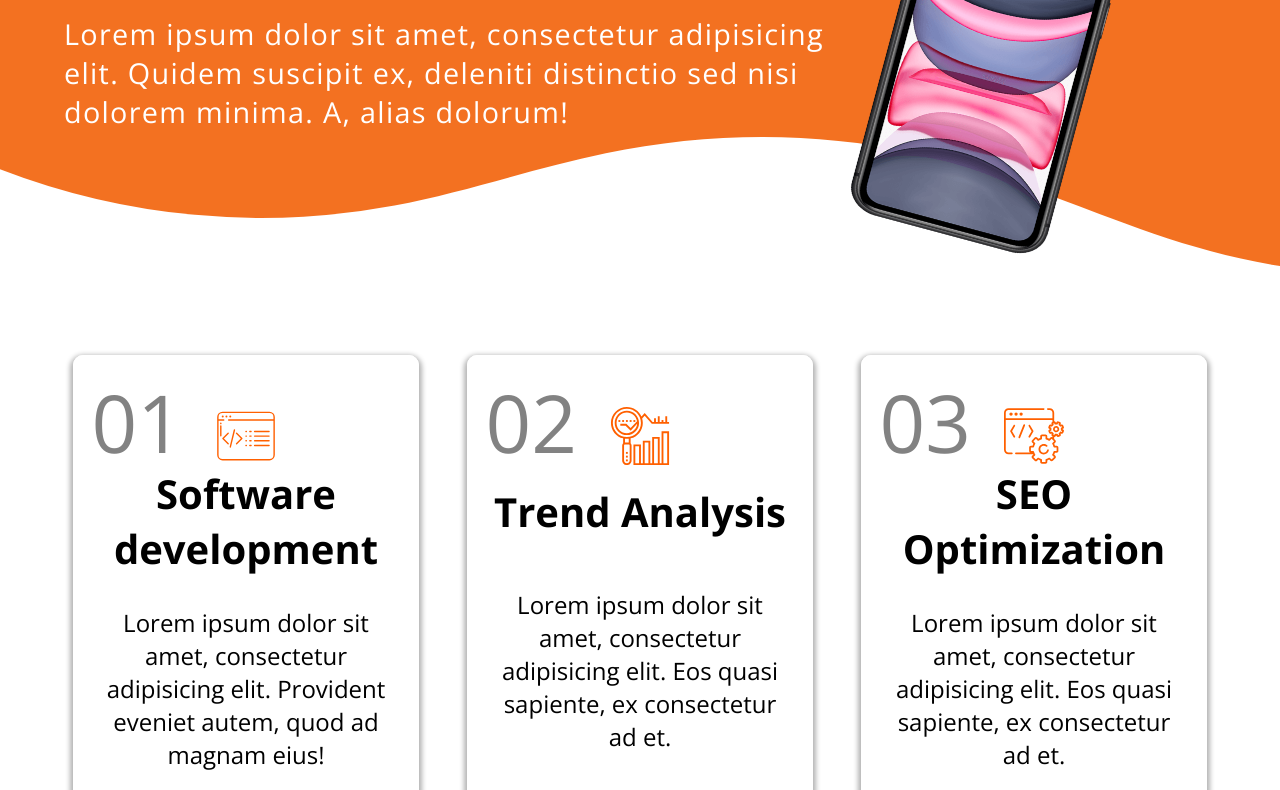
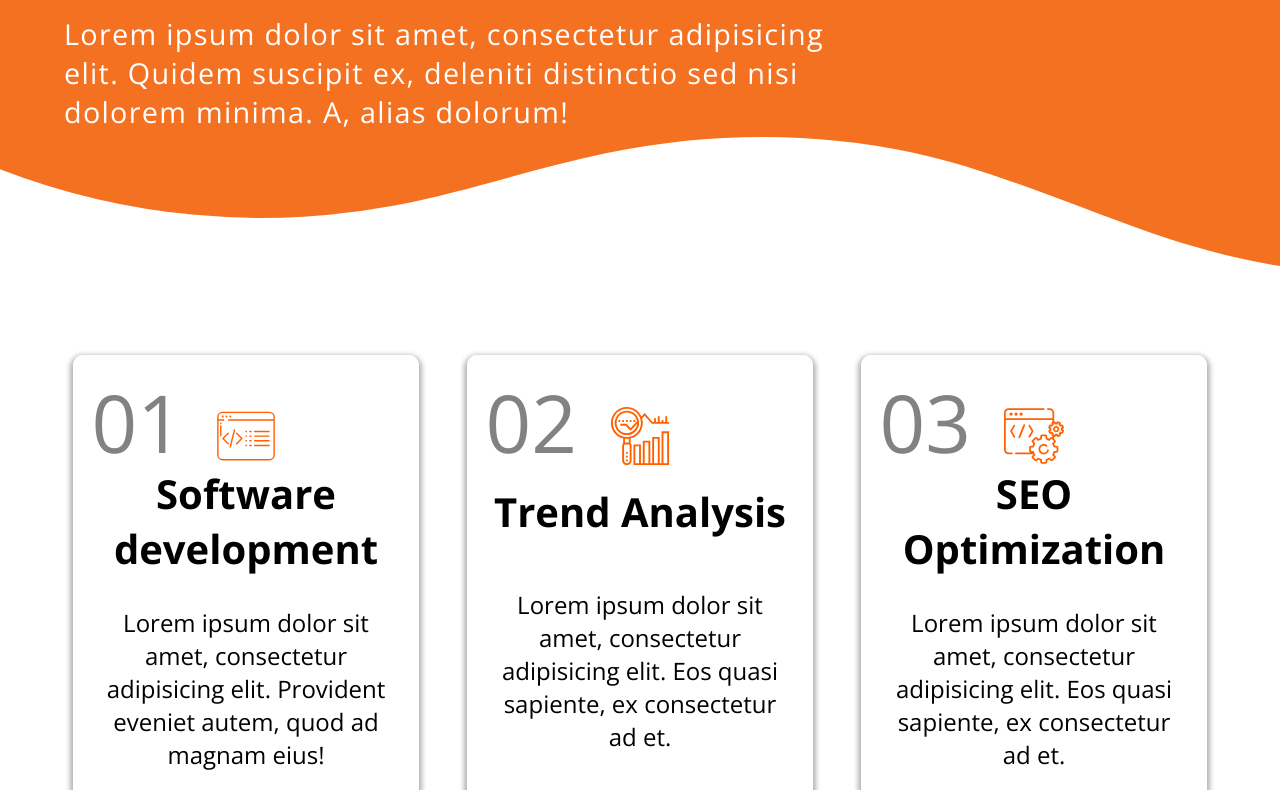
Before and after one commit to VladPak/educationalCenter, a plain HTML site: page index.html in a window 1280 px wide. Shown: the part 295-1085 px from the top of the page. Drawn offline with nearby package versions, Linux system fonts and the light colour scheme.

```diff
--- a/index.html
+++ b/index.html
@@ -45,9 +45,6 @@
       <svg data-name="Layer 1" xmlns="http://www.w3.org/2000/svg" viewBox="0 0 1200 120" preserveAspectRatio="none">
           <path d="M985.66,92.83C906.67,72,823.78,31,743.84,14.19c-82.26-17.34-168.06-16.33-250.45.39-57.84,11.73-114,31.07-172,41.86A600.21,600.21,0,0,1,0,27.35V120H1200V95.8C1132.19,118.92,1055.71,111.31,985.66,92.83Z" class="shape-fill"></path>
       </svg>
-    </div>
-    <div class="headerBannerImage">
-      <img src="images/iphoneBanner.png" alt="Banner Image">
     </div>
   </section>
   <section id="ourServices">
--- a/styles/mainStyle.sass
+++ b/styles/mainStyle.sass
@@ -131,15 +131,6 @@
     border-radius: 35px
     text-transform: uppercase
     color: $mainColorWhite
-
-.headerBannerImage
-  img
-    +setWidthAndHeight(35%, 80%)
-    position: absolute
-    z-index: 100000
-    top: 15%
-    left: 60%
-    transform: rotate(15deg)
 
 //Section #2
 .servicesContainer
```
Also changed, not shown: styles/mainStyle.css, 1 other file.
